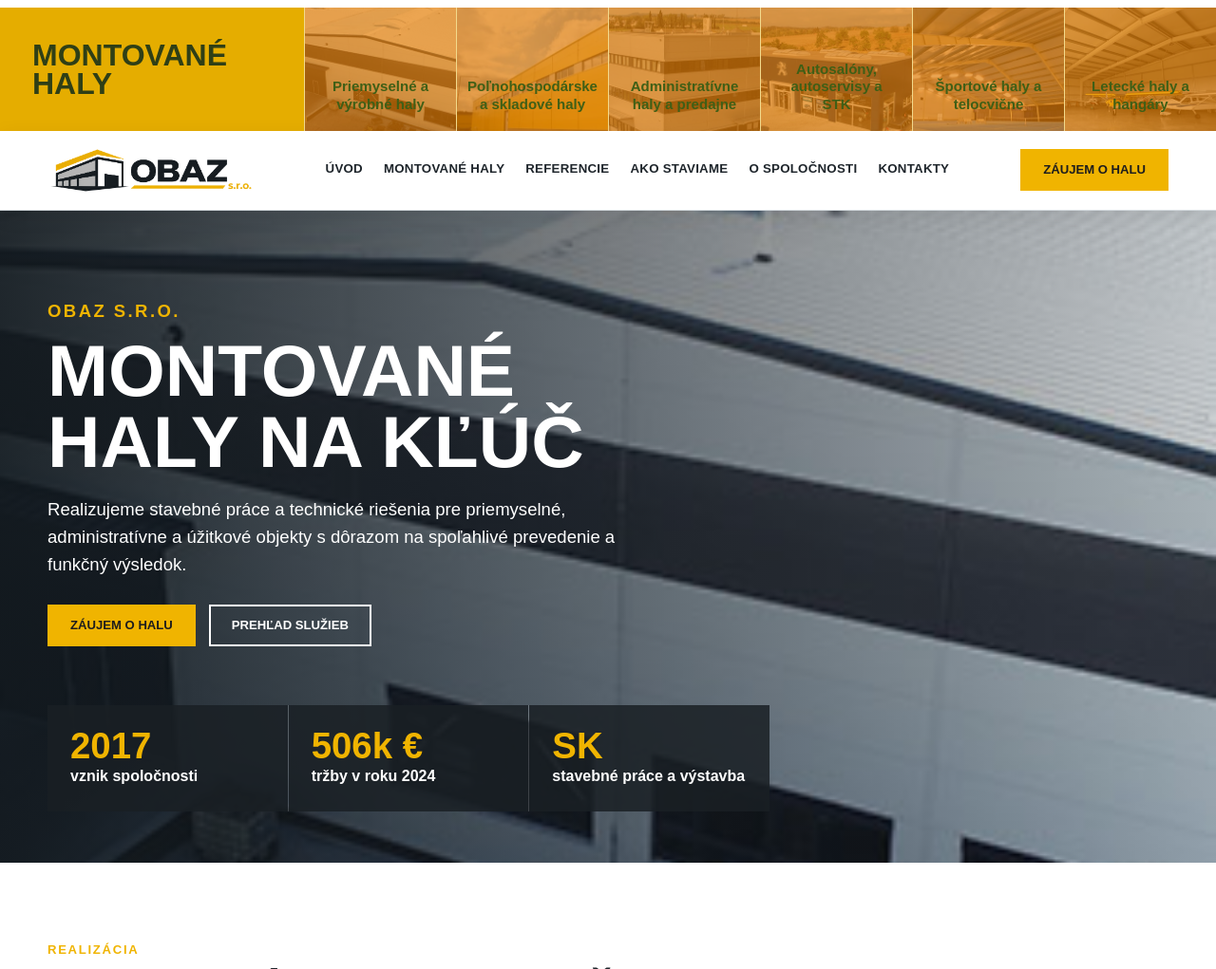
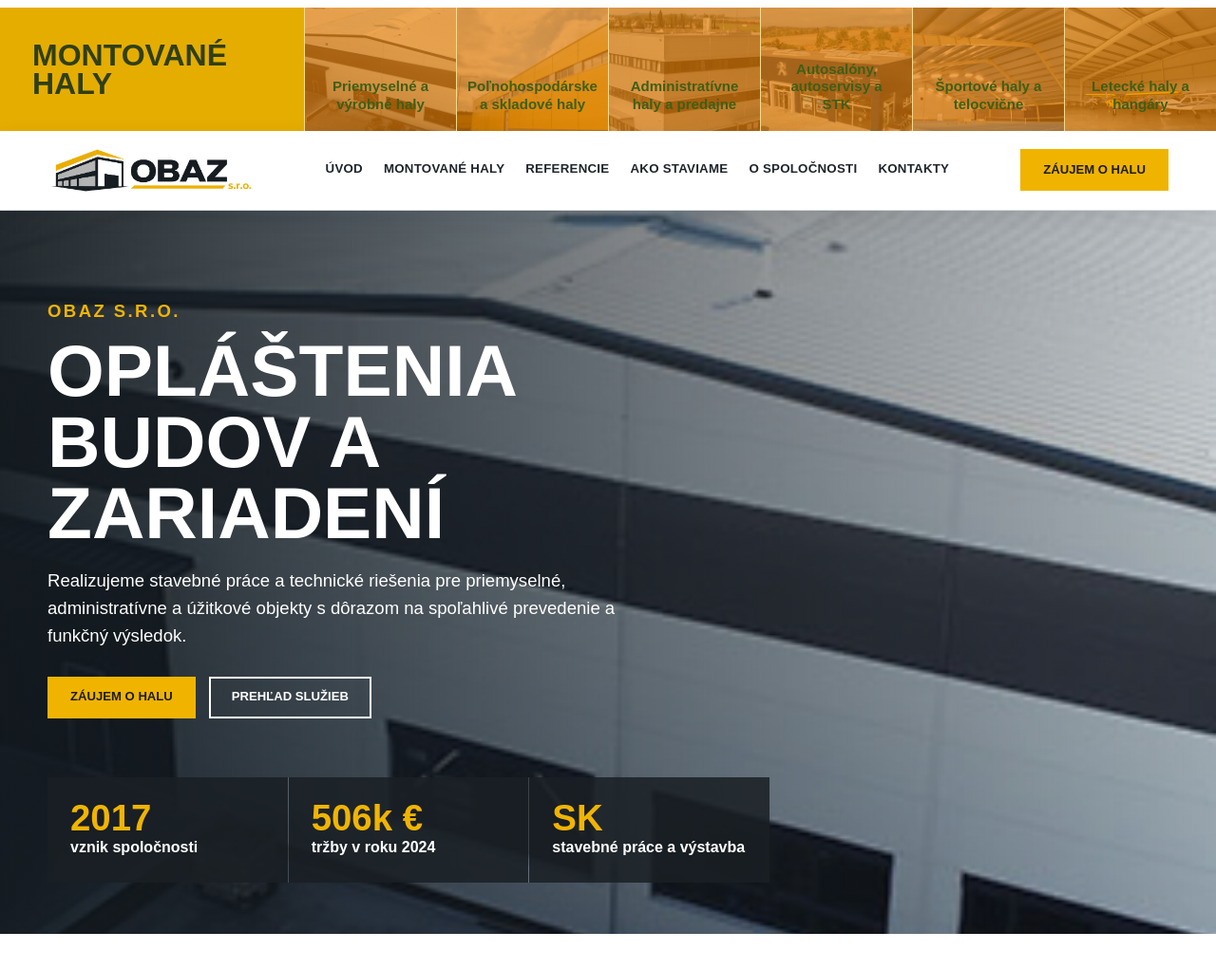
Before and after one commit to PolnikR/Obaz, a Django app: page / in a window 1280 px wide. Shown: the top 1021 px of the page at 95% size. Run offline with Django 5.2, Linux system fonts and the light colour scheme; data that the repository does not hold is empty.

Commit message:
preips textuz

```diff
--- a/home/templates/home/index.html
+++ b/home/templates/home/index.html
@@ -42,7 +42,7 @@
     <section class="hero" aria-labelledby="hero-title">
       <div class="hero-content">
         <p class="eyebrow">OBAZ s.r.o.</p>
-        <h1 id="hero-title">Montované haly na kľúč</h1>
+        <h1 id="hero-title">Opláštenia budov a zariadení</h1>
         <p>Realizujeme stavebné práce a technické riešenia pre priemyselné, administratívne a úžitkové objekty s dôrazom na spoľahlivé prevedenie a funkčný výsledok.</p>
         <div class="hero-actions">
           <a class="button primary" href="#kontakt">Záujem o halu</a>
```
